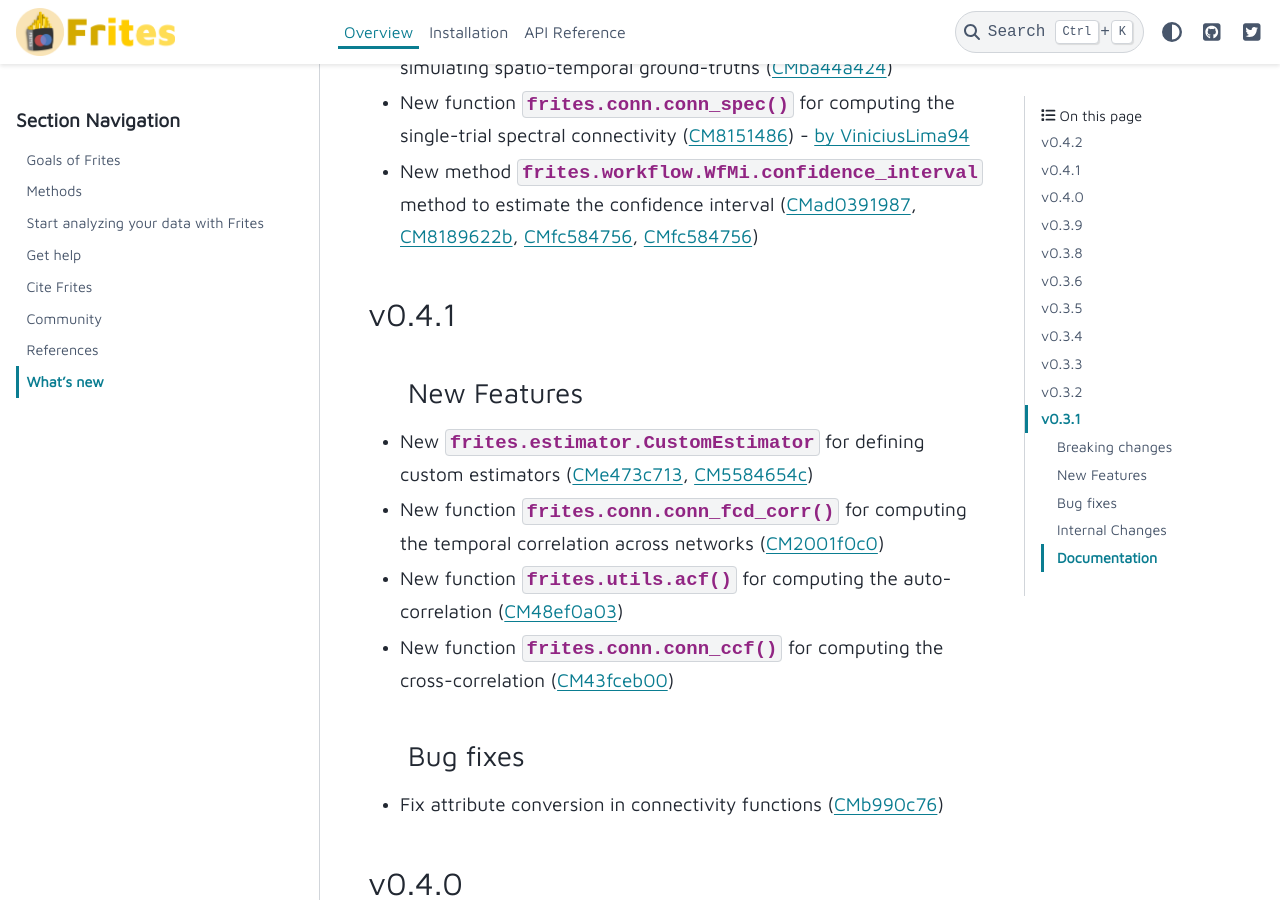
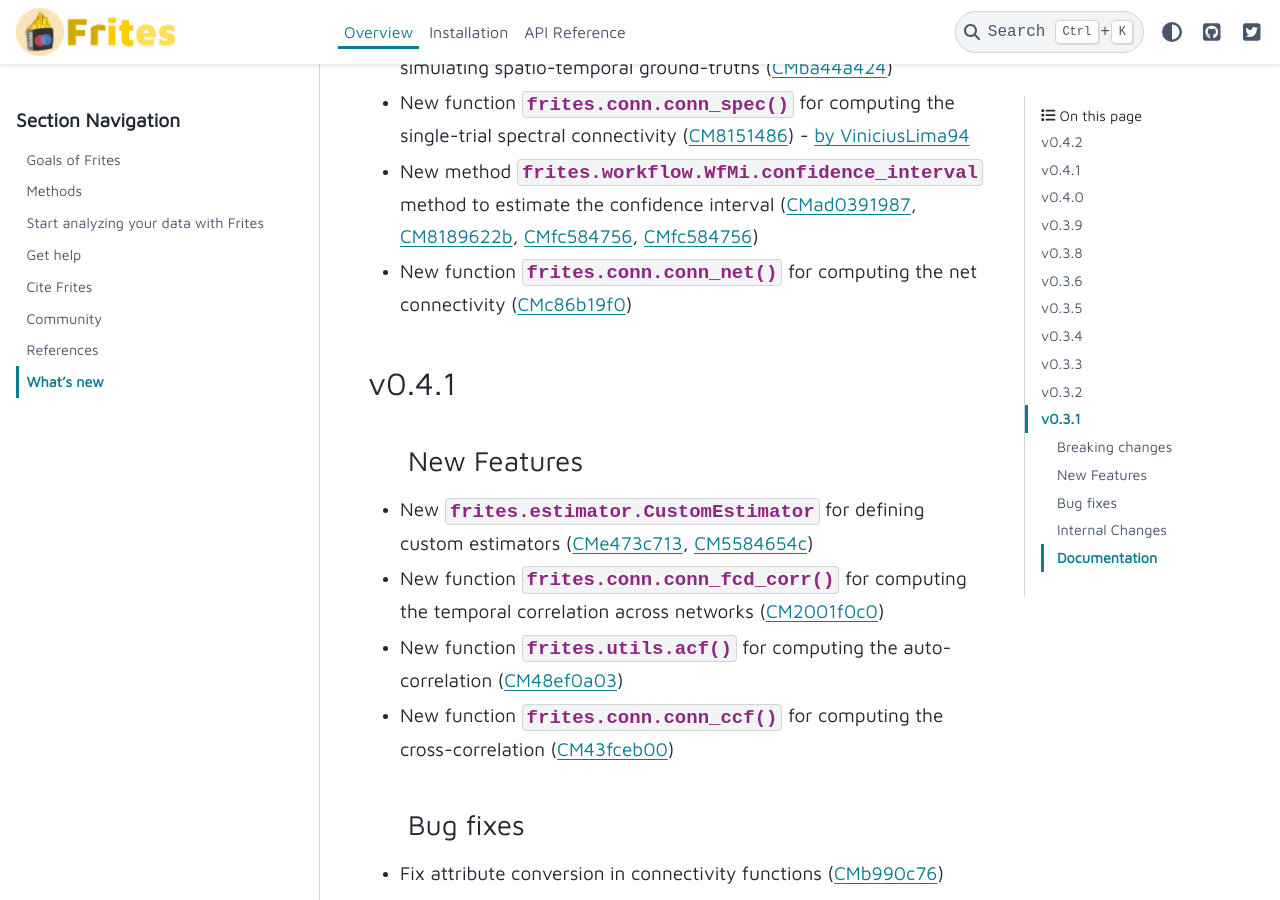
Before and after one commit to brainets/frites, a Sphinx documentation site: the page built from docs/source/overview/ovw_whatsnew.rst, in a window 1280 px wide and 900 px high, scrolled down 348 px. Built offline with Sphinx 7.4.7 and the PyData theme 0.15.4, drawn with Linux system fonts in a browser that asks for light colours; pages that are not in the unit, such as notebooks, are missing from menus.

Commit message:
Update whatsnew

```diff
--- a/docs/source/overview/ovw_whatsnew.rst
+++ b/docs/source/overview/ovw_whatsnew.rst
@@ -11,6 +11,7 @@ New Features
 * New function :func:`frites.simulations.sim_ground_truth` for simulating spatio-temporal ground-truths (:commit:`ba44a424`)
 * New function :func:`frites.conn.conn_spec` for computing the single-trial spectral connectivity (:commit:`8151486`) - :author:`ViniciusLima94`
 * New method :class:`frites.workflow.WfMi.confidence_interval` method to estimate the confidence interval (:commit:`ad0391987`, :commit:`8189622b`, :commit:`fc584756`, :commit:`fc584756`)
+* New function :func:`frites.conn.conn_net` for computing the net connectivity (:commit:`c86b19f0`)
 
 v0.4.1
 ------
```
